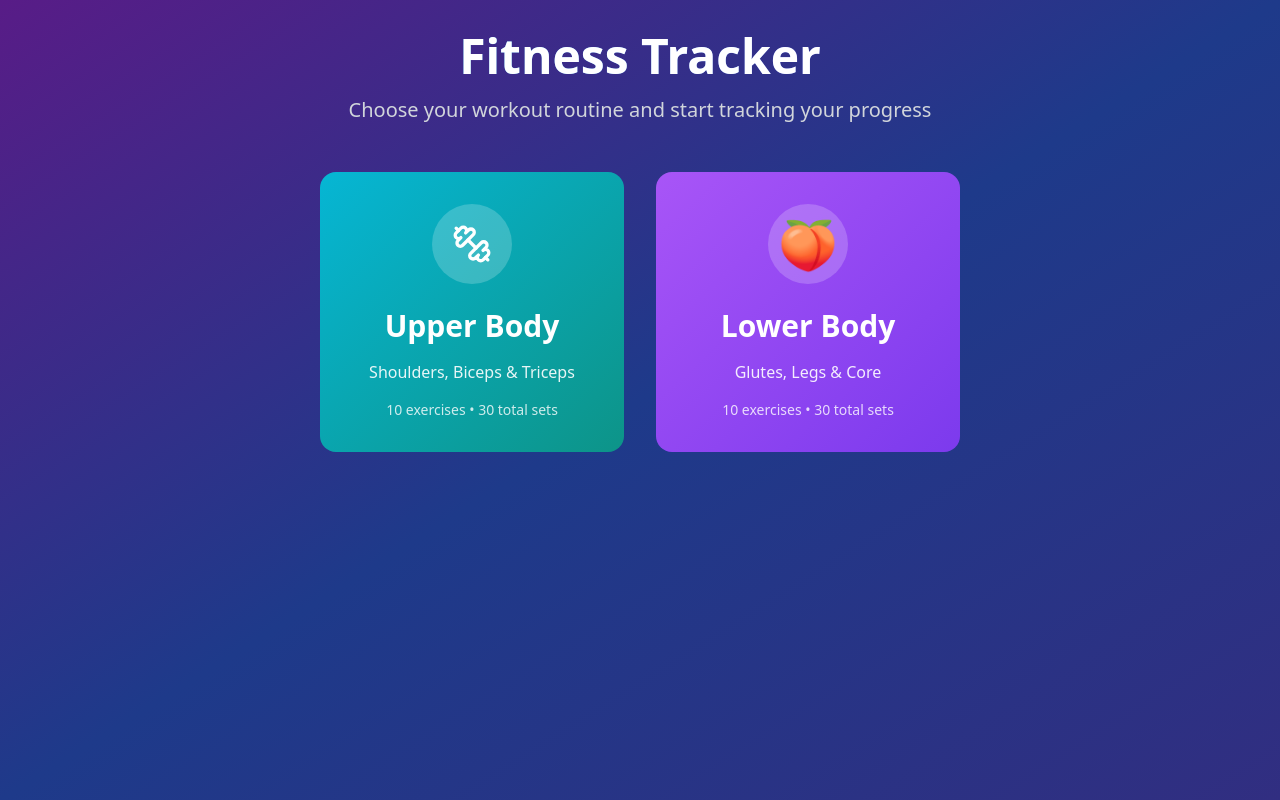
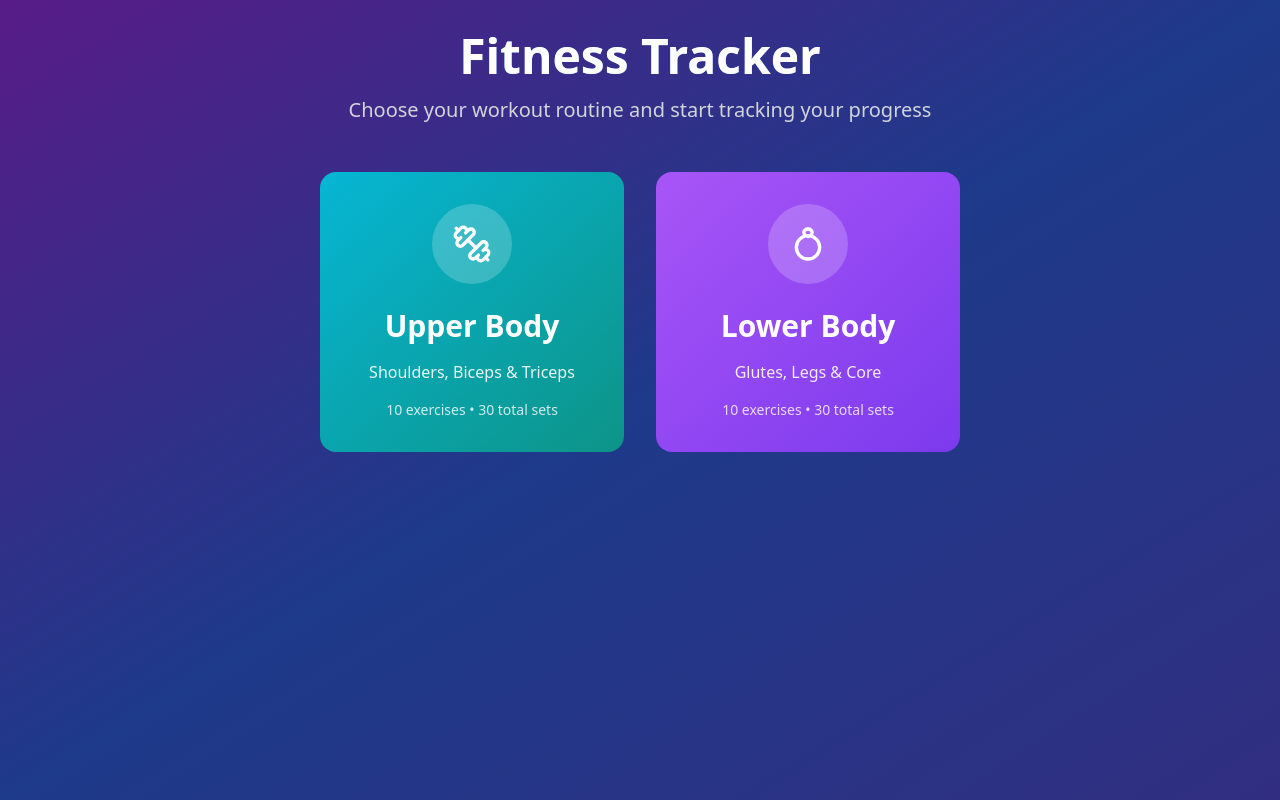
Before and after one commit to KawaiNez/workout-checklist-buddy, a React (Vite) app: page / in a window 1280 px wide. Built offline with nearby package versions, Linux system fonts and the light colour scheme.

Commit message:
Update lower body emoji

```diff
--- a/src/components/WorkoutSelector.tsx
+++ b/src/components/WorkoutSelector.tsx
@@ -1,6 +1,15 @@
 
 import { Dumbbell } from 'lucide-react';
 import { WorkoutType } from '@/pages/Index';
+
+const PeachIcon = ({ className }: { className?: string }) => (
+  <svg className={className} viewBox="0 0 24 24" fill="none" stroke="currentColor" strokeWidth="2" strokeLinecap="round" strokeLinejoin="round">
+    <path d="M12 3c-1.5 0-2.5 1-2.5 2 0 0.5 0.2 1 0.5 1.4" />
+    <path d="M14 6.4c0.3-0.4 0.5-0.9 0.5-1.4 0-1-1-2-2.5-2" />
+    <circle cx="12" cy="14" r="7" />
+    <path d="M12 7v0.5" />
+  </svg>
+);
 
 interface WorkoutSelectorProps {
   onWorkoutSelect: (workout: WorkoutType) => void;
@@ -40,7 +49,7 @@ export const WorkoutSelector = ({ onWorkoutSelect }: WorkoutSelectorProps) => {
           className="group cursor-pointer bg-gradient-to-br from-purple-500 to-violet-600 rounded-2xl p-6 sm:p-8 transform transition-all duration-300 hover:scale-105 hover:shadow-2xl"
         >
           <div className="bg-white/20 rounded-full w-16 h-16 sm:w-20 sm:h-20 flex items-center justify-center mx-auto mb-4 sm:mb-6 group-hover:bg-white/30 transition-colors">
-            <span className="text-4xl sm:text-5xl">🍑</span>
+            <PeachIcon className="w-8 h-8 sm:w-10 sm:h-10 text-white" />
           </div>
           <h2 className="text-2xl sm:text-3xl font-bold text-white mb-3 sm:mb-4">Lower Body</h2>
           <p className="text-sm sm:text-base text-white/90 mb-3 sm:mb-4">
```
